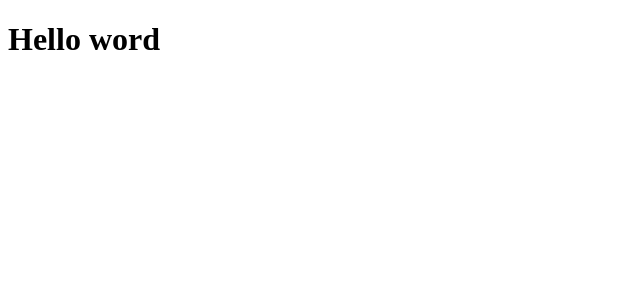
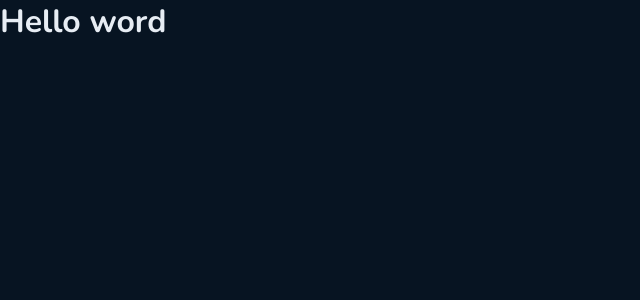
Before and after one commit to voncardoso/github-blog, a React (Vite) app: page / in a window 1280 px wide. Shown: the top 300 px of the page, without its empty margins (0-640 px from the left). Built offline with nearby package versions, Linux system fonts and the light colour scheme.

Commit message:
styled-components setup finished

```diff
--- a/package.json
+++ b/package.json
@@ -17,6 +17,7 @@
   "devDependencies": {
     "@types/react": "^18.0.26",
     "@types/react-dom": "^18.0.9",
+    "@types/styled-components": "^5.1.26",
     "@vitejs/plugin-react": "^3.0.0",
     "typescript": "^4.9.3",
     "vite": "^4.0.0"
--- a/src/App.tsx
+++ b/src/App.tsx
@@ -1,8 +1,15 @@
+import { ThemeProvider } from "styled-components";
+import { GlobalStyle } from "./Style/global";
+import { defaultTheme } from "./Style/theme/default";
+
 function App() {
   return (
-    <div className="App">
-      <h1>Hello word</h1>
-    </div>
+    <ThemeProvider theme={defaultTheme}>
+      <GlobalStyle />
+      <div className="App">
+        <h1>Hello word</h1>
+      </div>
+    </ThemeProvider>
   );
 }
 
--- /dev/null
+++ b/src/Style/global.ts
@@ -0,0 +1,24 @@
+import { createGlobalStyle } from "styled-components";
+
+export const GlobalStyle = createGlobalStyle`
+    *{
+        margin: 0;
+        padding: 0;
+        box-sizing: border-box;
+    }
+
+    :focus{
+        outline: 0;
+        box-shadow: 0 0 0 2px ${(props) => props.theme["blue"]};
+    }
+
+    body{
+        background-color: ${(props) => props.theme["base-background"]};
+        color: ${(props) => props.theme["base-title"]};
+        -webkit-font-smoothing: antialiased;
+    }
+
+    body, input, textarea, button{
+        font: 400 1rem Nunito, sans-serif;
+    }
+`;
```
Also changed, not shown: src/@types/styled.ts (added, +8 -0 lines), 1 other file (tests, documents, lock files or other folders).
